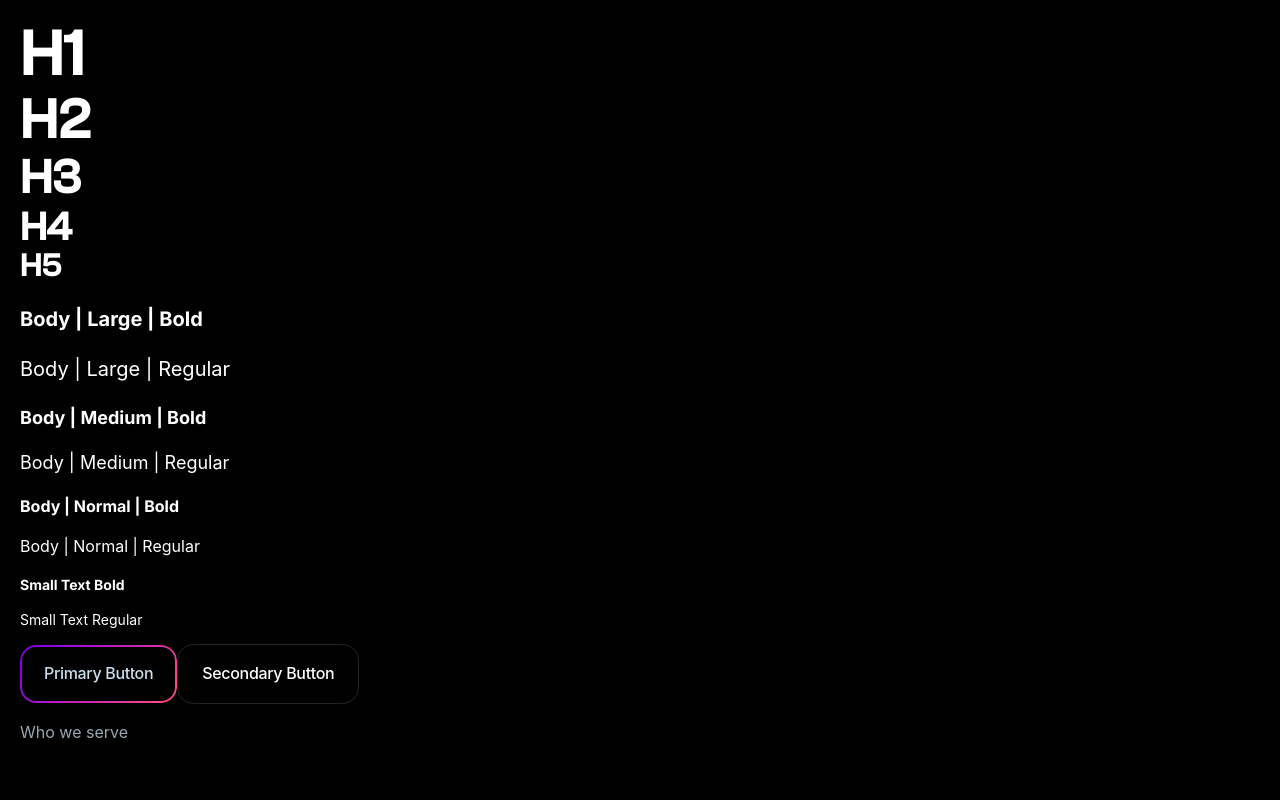
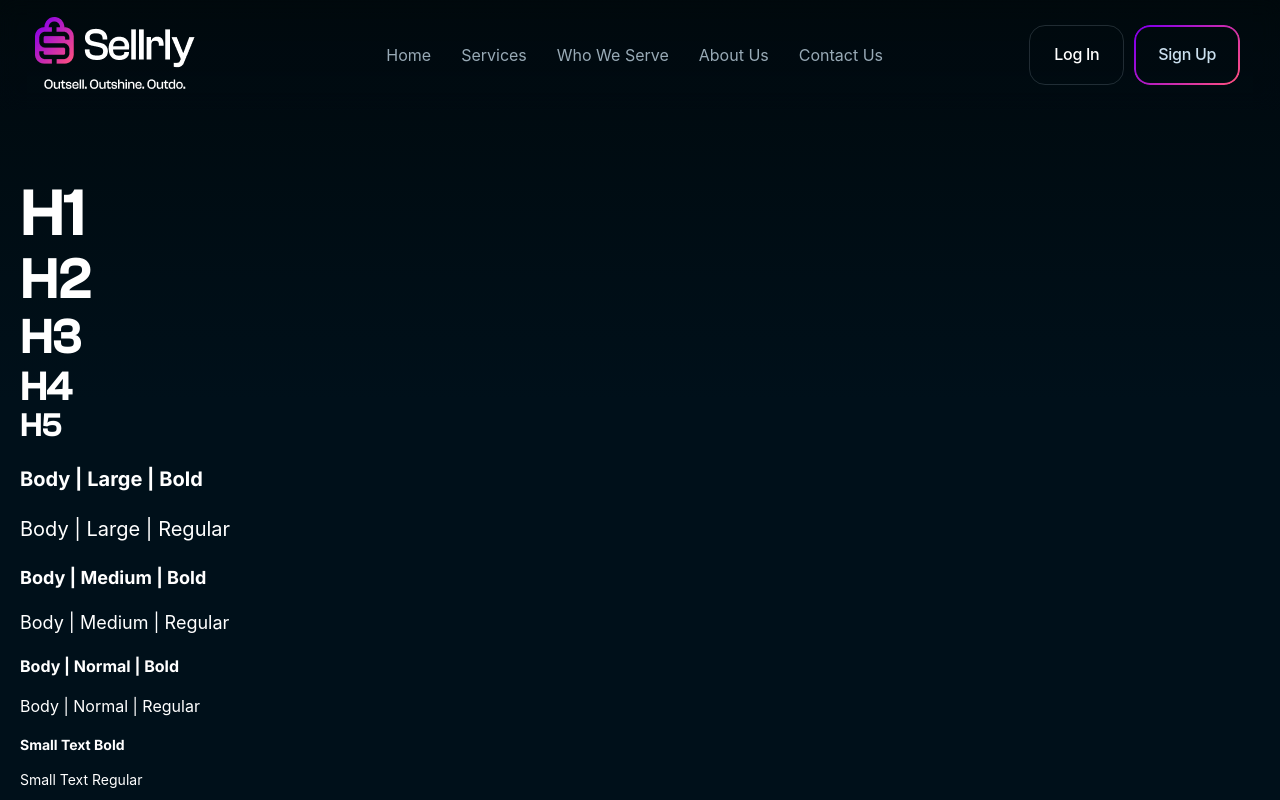
Before and after one commit to WillCBurroughs/sellrly, a React (Create React App) app: page / in a window 1280 px wide. Shown: the top 800 px of the page. Built offline with nearby package versions, Linux system fonts and the light colour scheme; a web font is replaced by a local one.

Commit message:
Adding navbar

```diff
--- a/src/App.js
+++ b/src/App.js
@@ -3,10 +3,22 @@ import './index.css';
 import PrimaryButton from './components/atoms/PrimaryButton';
 import SecondaryButton from './components/atoms/SecondaryButton';
 import NavBarItem from './components/atoms/NavBarItem';
+import LogoTagline from './components/atoms/LogoTagline';
+import NavBarDesktop from './components/molecules/NavBarDesktop';
+
 
 function App() {
   return (
     <>
+      <NavBarDesktop/>
+      <br/>
+      <br/>
+      <br/>
+      <br/>
+            <br/>
+      <br/>
+      <br/>
+      <br/>
       <h1> H1 </h1>
       <h2> H2 </h2>
       <h3> H3 </h3>
@@ -23,6 +35,7 @@ function App() {
       <PrimaryButton text = "Primary Button"/>
       <SecondaryButton text = "Secondary Button"/>
       <NavBarItem text = "Who we serve"/>
+      <LogoTagline />
     </>
   );
 }
--- /dev/null
+++ b/src/components/atoms/LogoTagline.js
@@ -0,0 +1,16 @@
+import React from 'react';
+import '../../index.css'
+import sellerlyTagline from '../../images/sellerly-tagline.png'
+
+function LogoTagline(props) {
+  return (
+    <img
+        className='logoImage'
+        id={props.id || undefined}
+        alt={props.alt || "Logo"}
+        src={sellerlyTagline}
+    />
+  );
+}
+
+export default LogoTagline;
--- /dev/null
+++ b/src/components/molecules/NavBarDesktop.js
@@ -0,0 +1,29 @@
+import React from 'react';
+import '../../index.css'
+import LogoTagline from '../atoms/LogoTagline';
+import NavBarItem from '../atoms/NavBarItem';
+import PrimaryButton from '../atoms/PrimaryButton';
+import SecondaryButton from '../atoms/SecondaryButton';
+
+function NavBarDesktop(props) {
+  return (
+    <div className='NavDesktop'>
+        <div className='logoLeft'>
+            <LogoTagline/>
+        </div>
+        <div className='linksNavDesktop'>
+            <NavBarItem text = "Home"/>
+            <NavBarItem text = "Services"/>
+            <NavBarItem text = "Who We Serve" />
+            <NavBarItem text = "About Us" />
+            <NavBarItem text = "Contact Us" />
+        </div>
+        <div className='login-signup'>
+            <SecondaryButton text = "Log In"/>
+            <PrimaryButton text = "Sign Up"/>
+        </div>
+    </div>
+  );
+}
+
+export default NavBarDesktop;
--- a/src/index.css
+++ b/src/index.css
@@ -5,7 +5,45 @@ body {
     sans-serif;
   -webkit-font-smoothing: antialiased;
   -moz-osx-font-smoothing: grayscale;
+  background-image: linear-gradient(
+  to bottom,
+  #00090D 0%,
+  #00101A 50%,
+  #00101A 100%
+  );
+  background-repeat: no-repeat;
+  background-attachment: fixed;
+  height: 100%;
+  background-size: cover;
   background-color: black;
+}
+
+.NavDesktop {
+  position: fixed;
+  background-image: linear-gradient(
+    to bottom,
+    rgba(0, 9, 13, 0.1) 0%,
+    rgba(0, 16, 26, 0.1) 50%,
+    rgba(0, 16, 26, 0.1) 100%
+  );
+  width: 100vw;
+  height: 110px;
+  display: flex;
+  justify-content: space-between;
+  align-items: center;
+  backdrop-filter: blur(10px);
+  z-index: 1000;
+  margin-left: -20px;
+  margin-top: -20px;
+
+  padding-right: 100px;
+}
+
+.login-signup{
+  padding-right: 40px;
+  display: flex;
+  justify-content: space-between;
+  gap: 10px;
 }
 
 :root {
@@ -209,6 +247,18 @@ p {
   background: rgba(203, 224, 239, 0.10);;
   transition: 0.2s;
   scale: 0.97;
+  cursor: pointer;
+}
+
+.logoLeft{
+  padding-left: 30px;
+}
+
+.linksNavDesktop{
+  display: flex;
+  justify-content: space-between;
+  gap: 30px;
+  padding-left: 40px;
 }
 
 .secondaryButton:disabled {
@@ -230,7 +280,7 @@ p {
   background: linear-gradient(180deg, #9067FF 0%, #11B5E4 100%);
   -webkit-background-clip: text;
   -webkit-text-fill-color: transparent;
-
+  cursor: pointer;
   background-clip: text;
   color: transparent;
 }
```
Also changed, not shown: src/images/sellerly-tagline.png (added).
